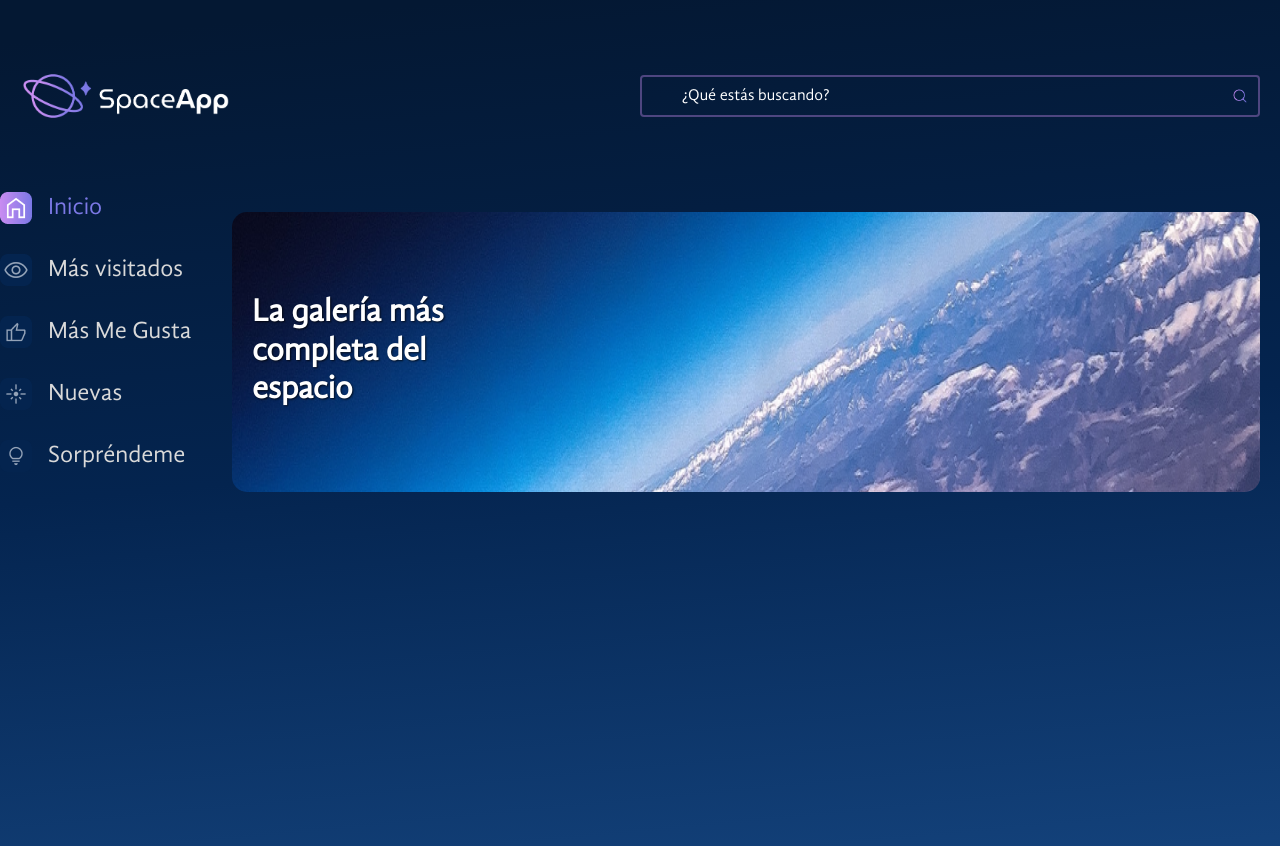
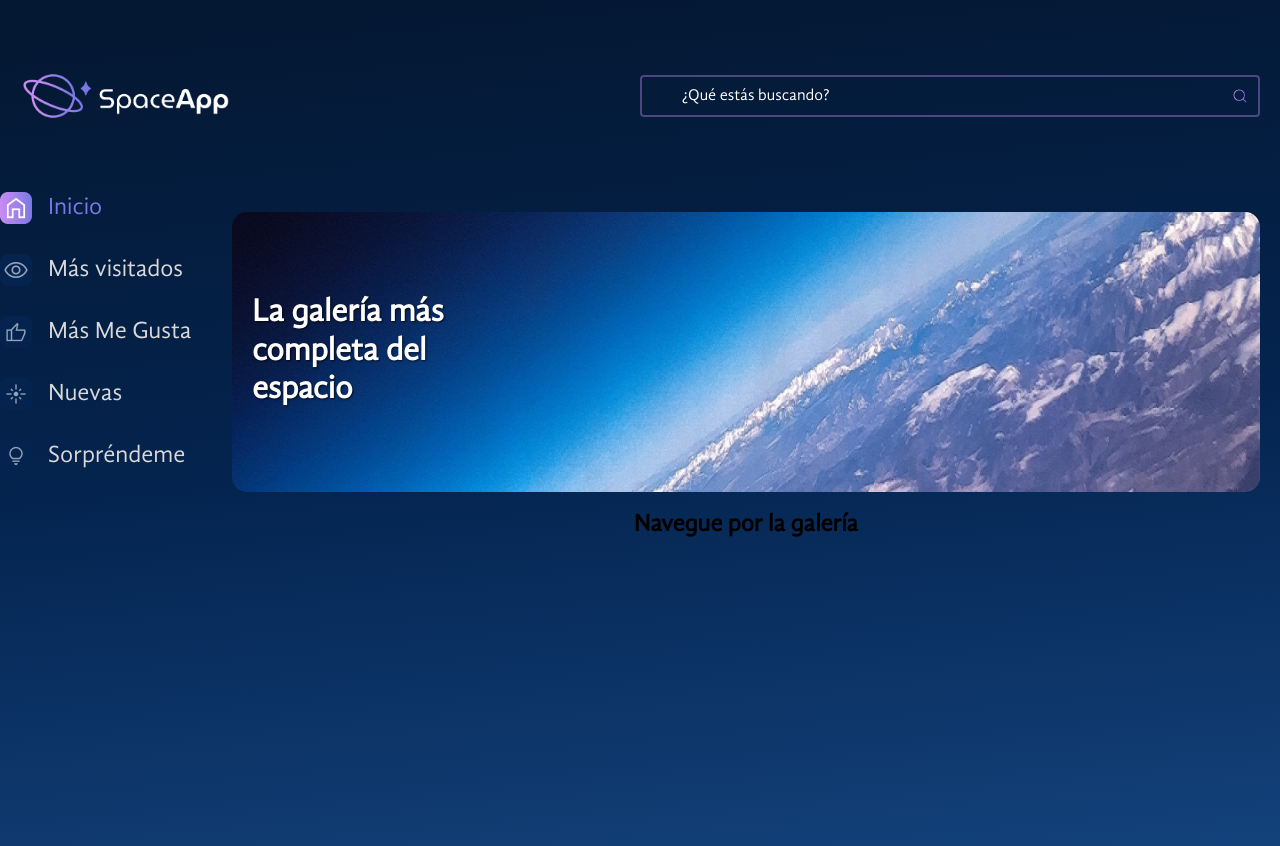
Before and after one commit to DNSO0/space-app-vite, a React (Vite) app: page / in a window 1280 px wide. Shown: the top 846 px of the page. Built offline with nearby package versions, Linux system fonts and the light colour scheme.

Commit message:
Inicio componente Galería

```diff
--- a/src/App.jsx
+++ b/src/App.jsx
@@ -3,6 +3,7 @@ import GlobalStyles from "./components/GlobalStyles";
 import Cabecera from "./components/Cabecera";
 import BarraLateral from "./components/BarraLateral";
 import BannerEstilizado from "./components/BannerEstilizado";
+import Galeria from "./components/Galeria";
 
 const FondoGradiente = styled.div`
   background: linear-gradient(174.61deg, #041833 4.16%, #04244F 48%, #154580 96.76%);
@@ -31,6 +32,8 @@ const ContenedorPrincipal = styled.div`
   padding: 20px; /* Espaciado alrededor del contenido */
 `;
 
+
+
 function App() {
   return (
     <FondoGradiente>
@@ -42,6 +45,7 @@ function App() {
         </ContenedorBarraLateral>
         <ContenedorPrincipal>
           <BannerEstilizado />
+          <Galeria />
         </ContenedorPrincipal>
       </ContenedorContenido>
     </FondoGradiente>
--- /dev/null
+++ b/src/components/Galeria/index.jsx
@@ -0,0 +1,5 @@
+const Galeria = ()=> {
+    return (<h2>Navegue por la galería</h2>)
+}
+
+export default Galeria
```
